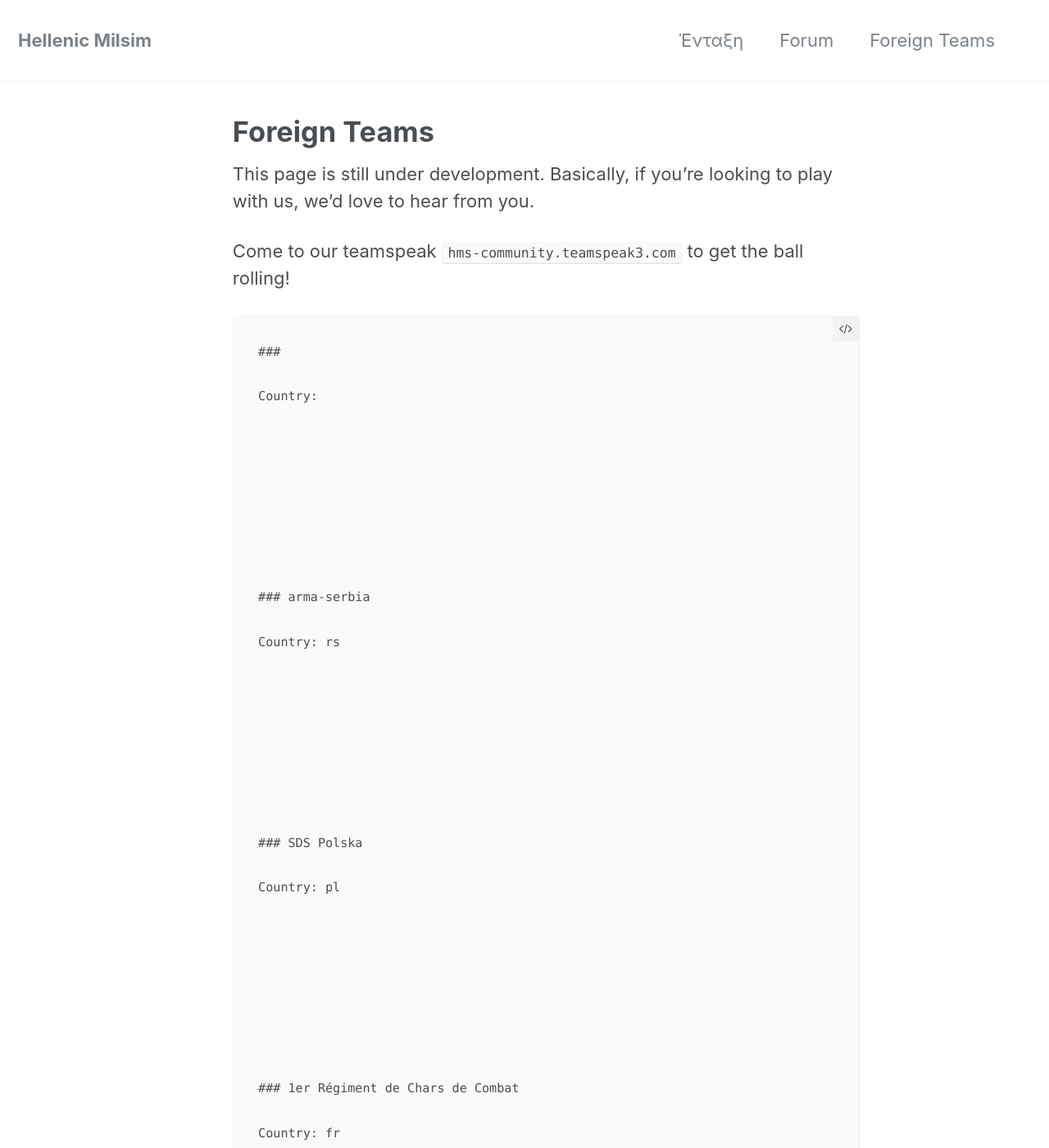
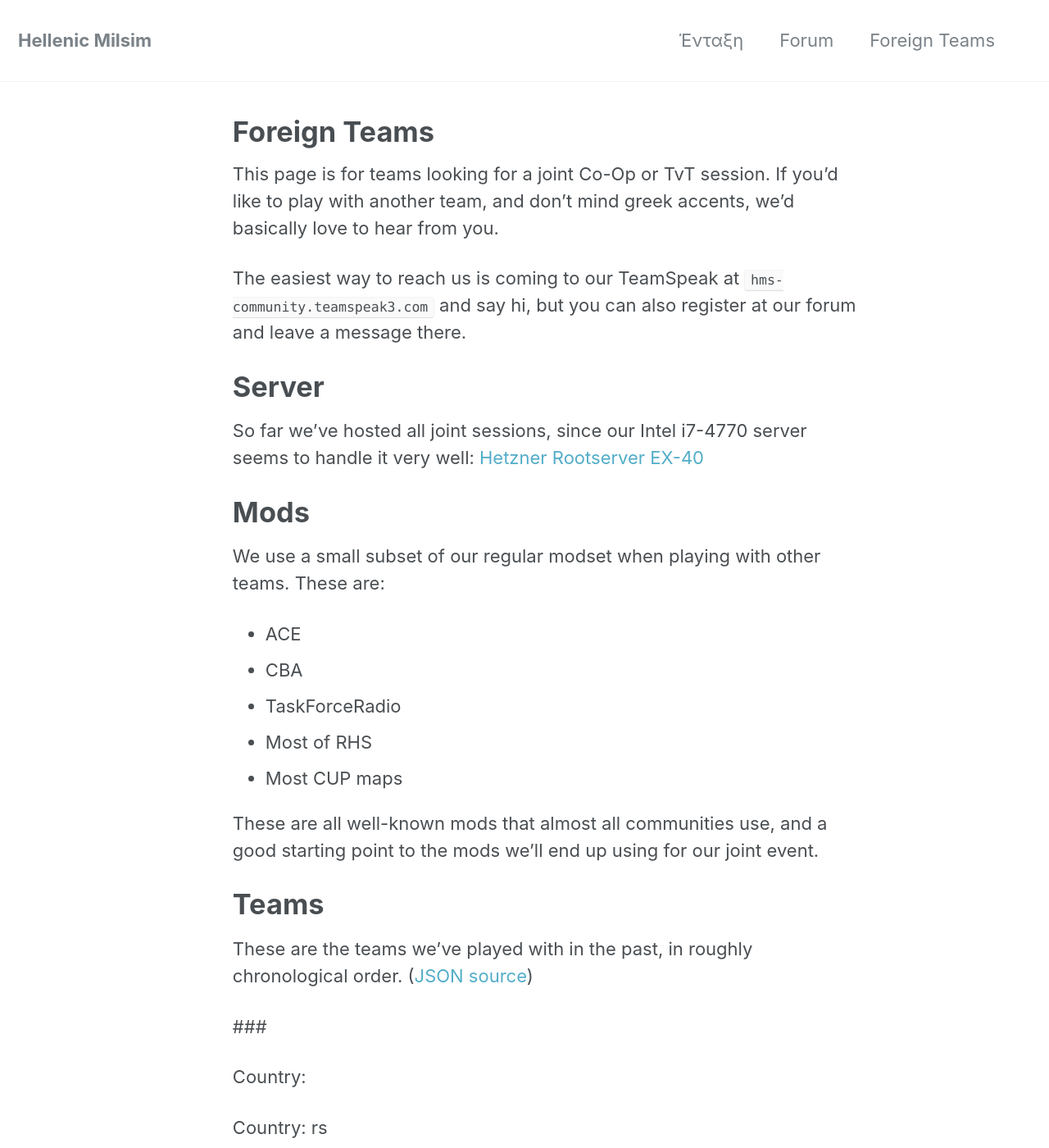
Before and after one commit to SharkGR/Pages, a Jekyll site: the page built from _info/foreign_teams.md, in a window 1280 px wide and 1400 px high. Shown: the whole window at 82% size. Built offline with Jekyll 4.4.1, drawn with Linux system fonts in a browser that asks for light colours; some of the changed text lies outside the part shown.

Commit message:
Update Teams page

```diff
--- a/_info/foreign_teams.md
+++ b/_info/foreign_teams.md
@@ -6,34 +6,60 @@ author: rath
 excerpt: "Wanna play with us? You've come to the right place!"
 ---
 
-This page is still under development. Basically, if you're looking to play with us,
-we'd love to hear from you.
+This page is for teams looking for a joint Co-Op or TvT session. If you'd like
+to play with another team, and don't mind greek accents, we'd basically love to hear
+from you.
 
-Come to our teamspeak `hms-community.teamspeak3.com` to get the ball rolling!
+The easiest way to reach us is coming to our TeamSpeak at `hms-community.teamspeak3.com`
+and say hi, but you can also register at our forum and leave a message there.
+
+# Server
+
+So far we've hosted all joint sessions, since our Intel i7-4770 server seems to
+handle it very well: [Hetzner Rootserver EX-40][server-specs]
+
+# Mods
+
+We use a small subset of our regular modset when playing with other teams.
+These are:
+
+* ACE
+* CBA
+* TaskForceRadio
+* Most of RHS
+* Most CUP maps
+
+These are all well-known mods that almost all communities use, and a good
+starting point to the mods we'll end up using for our joint event.
+
+# Teams
+
+These are the teams we've played with in the past, in roughly chronological order.
+([JSON source][teams-json])
+
+### {{ team.name }}
 
 {% for team in site.data.teams %}
 {% if team.name %}
 
-	### {{ team.name }}
+Country: {{ team.country }}
 
-	Country: {{ team.country }}
-
-	{% for link in site.data.teams.links %}
+{% for link in site.data.teams.links %}
 
 		{% if link.steam %}
-			Steam Group: {{ link.steam }}
+Steam Group: {{ link.steam }}
 		{% endif %}
 
 		{% if link.url %}
-			Website: {{ link.url }}
+Website: {{ link.url }}
 		{% endif %}
 
 		{% if link.youtube %}
-			Youtube Channel: {{ link.youtube }}
+Youtube Channel: {{ link.youtube }}
 		{% endif %}
 
 		{% if link.facebook %}
-			Facebook Page: {{ link.facebook }}
+Facebook Page: {{ link.facebook }}
 		{% endif %}
 
 	{% endfor %}
@@ -41,3 +67,7 @@ Come to our teamspeak `hms-community.teamspeak3.com` to get the ball rolling!
 {% endif %}
 
 {% endfor %}
+
+
+[server-specs]: https://www.hetzner.com/dedicated-rootserver/ex40?country=gb
+[teams-json]: {{ site.url }}/{{ site.baseurl }}/_data/teams.json
```
